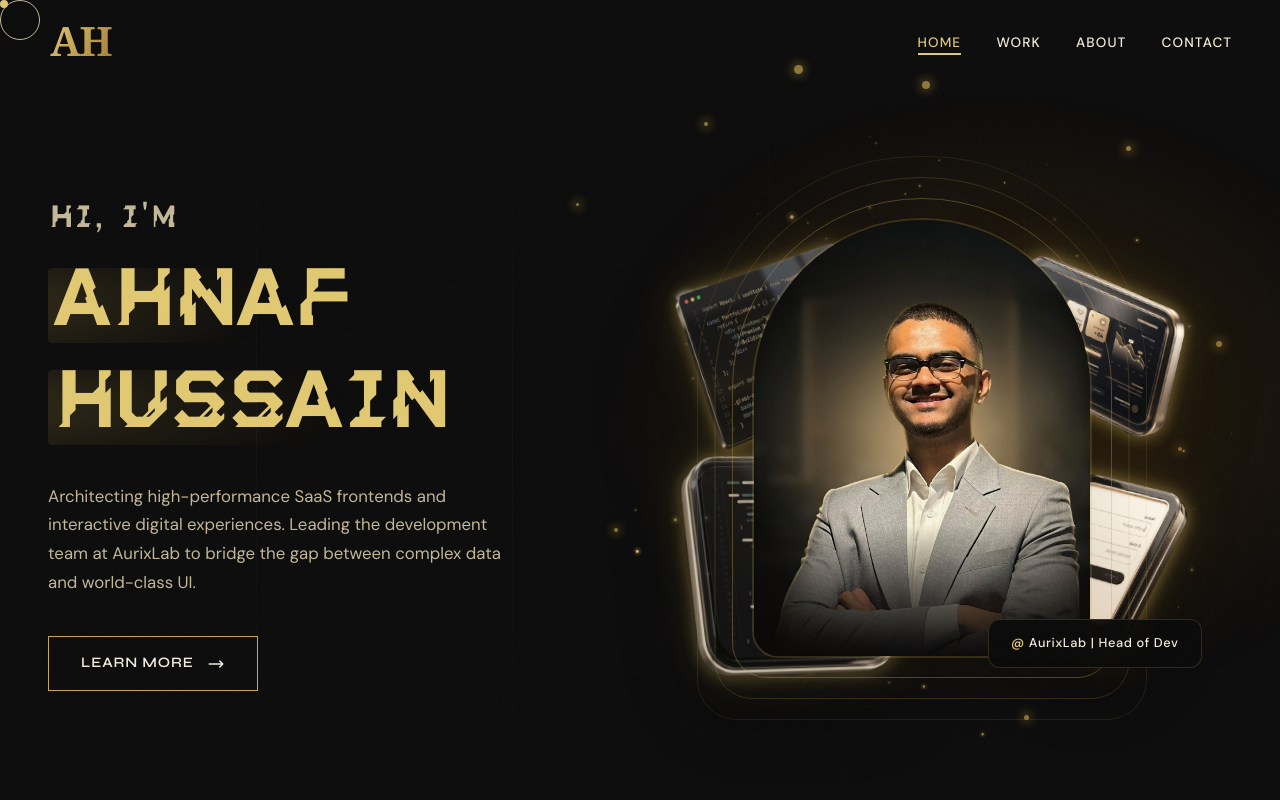
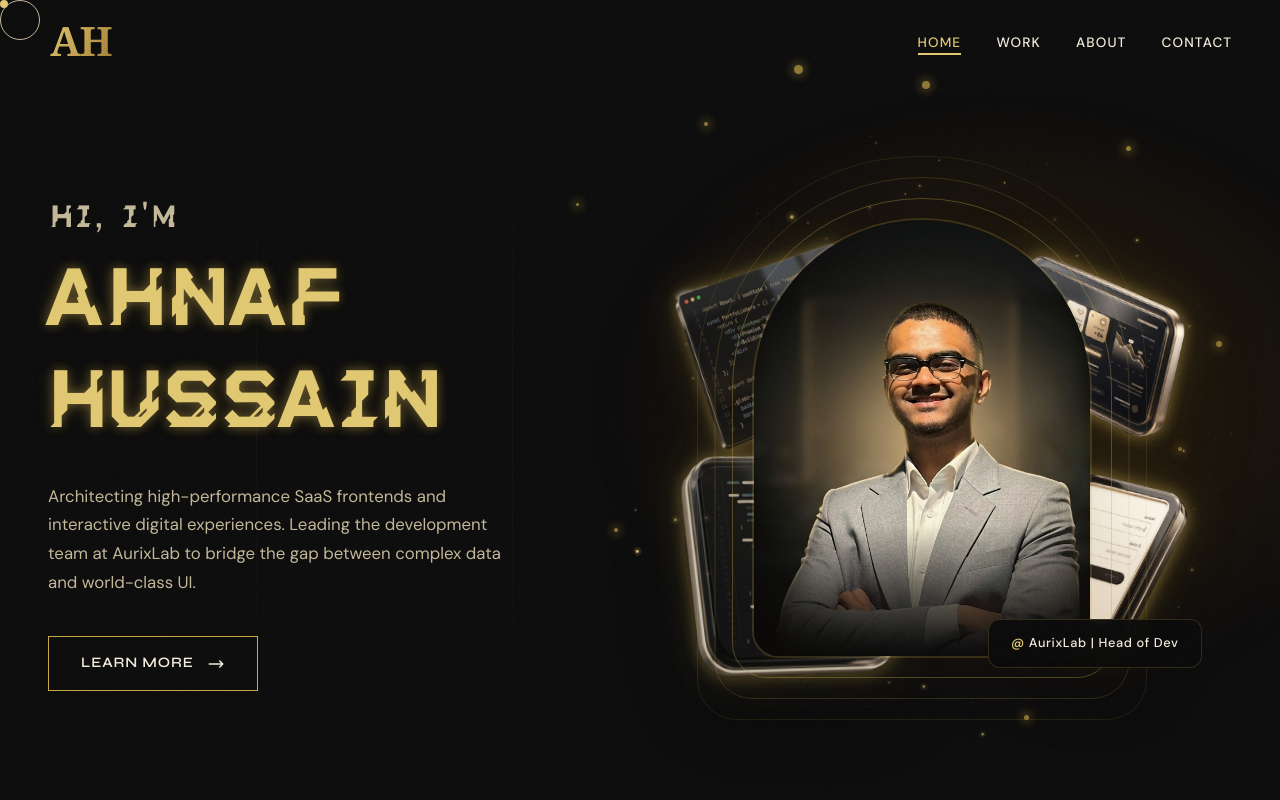
Before and after one commit to AhnafH17/Portfolio-Website, a Next.js app: page / in a window 1280 px wide. Shown: the top 800 px of the page. Built offline with nearby package versions, Linux system fonts and the light colour scheme.

Commit message:
gold-glow: text-shadow only animation, zero background box

```diff
--- a/app/globals.css
+++ b/app/globals.css
@@ -316,28 +316,15 @@ nav.scrolled{background:rgba(7,7,7,0.92);backdrop-filter:blur(20px);padding:.8re
 .hero-name{font-family:'Sddystopian',var(--font-display);font-size:clamp(3.8rem,8vw,8rem);font-weight:400;line-height:1.0;letter-spacing:0.01em;margin-bottom:1.4rem;opacity:0;transform:translateY(30px);animation:fadeUp .8s ease .5s forwards}
 .hero-name .accent{color:var(--accent-glow)}
 .accent{color:var(--accent-glow)}
-/* Gold moving inner-glow text highlight */
+/* Gold moving glow — text-shadow only, zero background box */
 .gold-glow{
   color:var(--accent-glow);
-  display:inline;
-  -webkit-box-decoration-break:clone;
-  box-decoration-break:clone;
-  background:
-    radial-gradient(ellipse 55% 140% at 0% 50%,
-      rgba(201,168,76,0.22) 0%,
-      rgba(201,168,76,0.07) 50%,
-      transparent 80%
-    );
-  background-size:220% 100%;
-  background-position:0% 0%;
   animation:goldGlowMove 3s ease-in-out infinite;
-  border-radius:4px;
-  padding:0 0.08em;
 }
 @keyframes goldGlowMove{
-  0%  { background-position: 0%   0%; }
-  50% { background-position: 100% 0%; }
-  100%{ background-position: 0%   0%; }
+  0%  { text-shadow: -8px 0 18px rgba(201,168,76,0.0), 0 0 12px rgba(201,168,76,0.55); }
+  50% { text-shadow:  8px 0 22px rgba(201,168,76,0.7), 0 0 8px  rgba(201,168,76,0.2); }
+  100%{ text-shadow: -8px 0 18px rgba(201,168,76,0.0), 0 0 12px rgba(201,168,76,0.55); }
 }
 /* hero greeting line */
 .hero-greeting-line{
```
